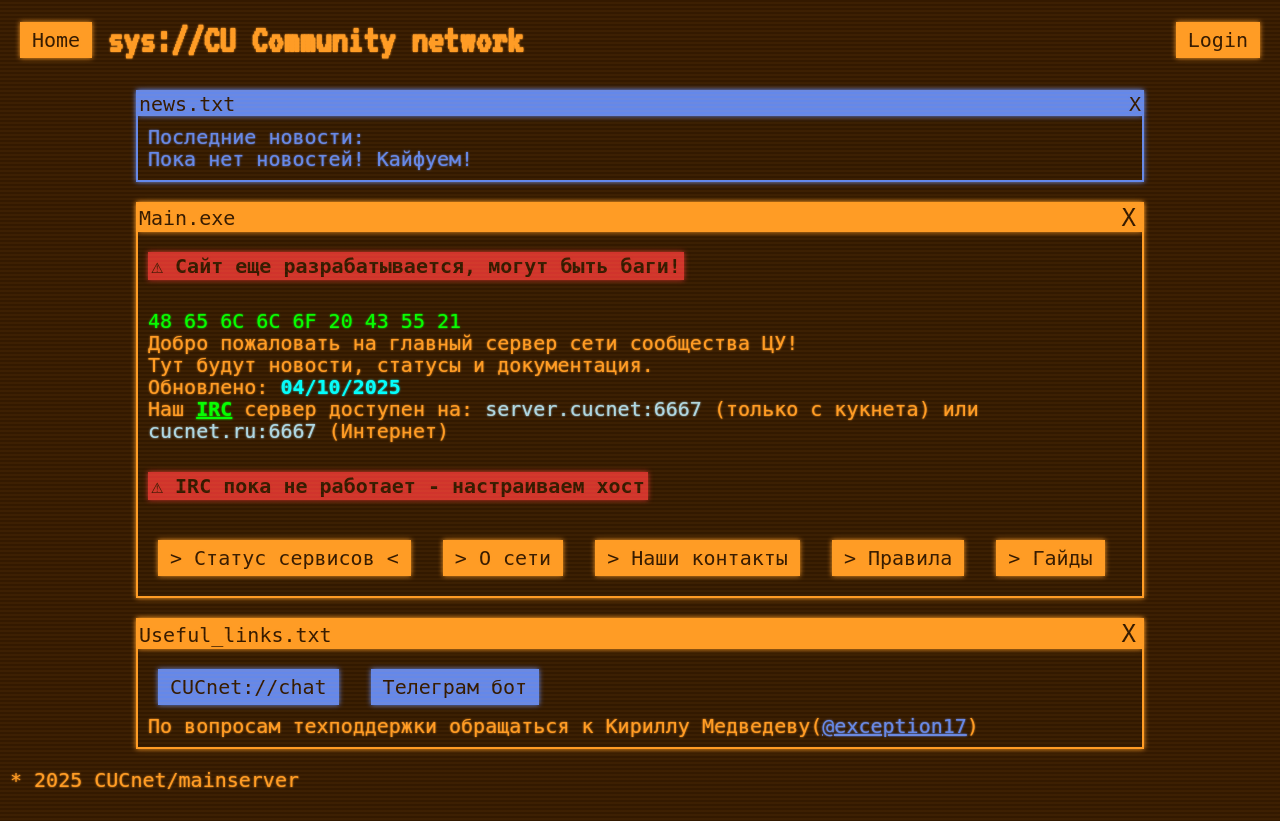
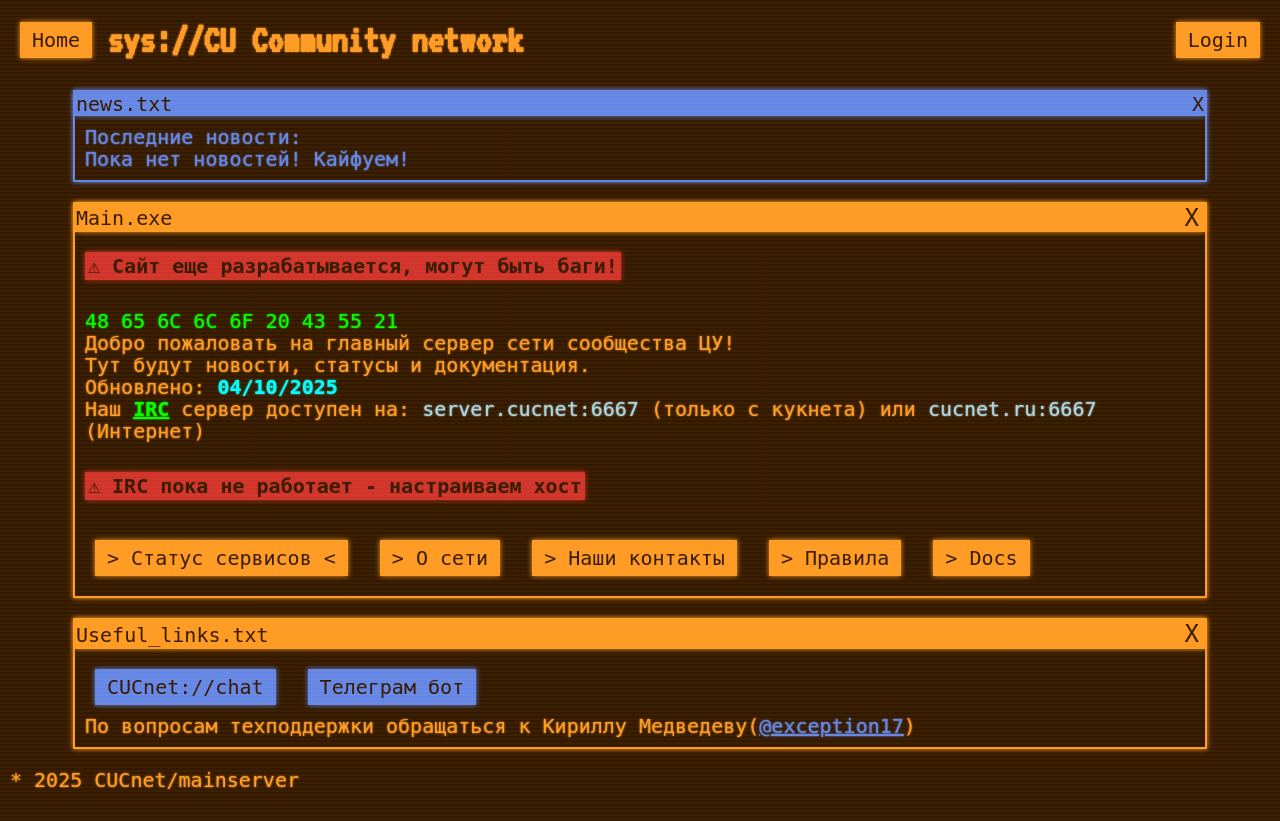
Before and after one commit to Exception0170/CUCnet-main, a FastAPI app: page / in a window 1280 px wide. Run offline with FastAPI, Linux system fonts and the light colour scheme; some web fonts are replaced.

Commit message:
guides -> docs

```diff
--- a/website/app.py
+++ b/website/app.py
@@ -57,7 +57,7 @@ async def internal_server_error_handler(request: Request, exc: Exception):
         {
             "error": "500 Internal Server Error",
             "request": request,
-            "message": f"Server error occurred: '{str(exc)}', please contact administrator.",
+            "message": f"Произошла ошибка: '{str(exc)}', пожалуйста, сообщите администратору.",
             "title": "Error",
             "page_title": "sys://error"
         },
@@ -73,21 +73,21 @@ async def http_exception_handler(request: Request, exc: StarletteHTTPException):
             "title": "Not found",
             "error": "404 not found",
             "page_title": "sys://error",
-            "message": f"Couldn't find page {request.url.path}"}, status_code=404)
+            "message": f"Страница {request.url.path} не найдена."}, status_code=404)
     elif exc.status_code == 401:
         return templates.TemplateResponse("error.html", {
             "request": request,
             "title": "Unauthorized",
             "error": "401 Unauthorized",
             "page_title": "sys://error",
-            "message": f"Please login first before accessing {request.url.path}"}, status_code=401)
+            "message": f"Пожалуйста, авторизуйтесь для доступа к {request.url.path}"}, status_code=401)
     elif exc.status_code == 403:
         return templates.TemplateResponse("error.html", {
             "request": request,
             "title": "Forbidden",
             "error": "403 Forbidden",
             "page_title": "sys://error",
-            "message": f"You are not allowed to access {request.url.path}"}, status_code=403)
+            "message": f"Доступ к {request.url.path} запрещен."}, status_code=403)
     elif exc.status_code == 500:
         return templates.TemplateResponse("error.html", {
             "request": request,
--- a/website/routers/webpages.py
+++ b/website/routers/webpages.py
@@ -61,30 +61,30 @@ async def contacts(request: Request):
     })
 
 
-@router.get("/guides", response_class=HTMLResponse)
+@router.get("/docs", response_class=HTMLResponse)
 async def guides(request: Request):
-    return templates.TemplateResponse("guides.html", {
+    return templates.TemplateResponse("docs.html", {
         "request": request,
-        "title": "Guides",
-        "page_title": "guide://"
+        "title": "Docs",
+        "page_title": "docs://"
     })
 
 
-@router.get("/guides/irc", response_class=HTMLResponse)
+@router.get("/docs/irc", response_class=HTMLResponse)
 async def irc(request: Request):
-    return templates.TemplateResponse("guides/irc.html", {
+    return templates.TemplateResponse("docs/irc.html", {
         "request": request,
         "title": "IRC Guide",
-        "page_title": "guide://IRC"
+        "page_title": "docs://IRC"
     })
 
 
-@router.get("/guides/connect", response_class=HTMLResponse)
+@router.get("/docs/connect", response_class=HTMLResponse)
 async def connect(request: Request):
-    return templates.TemplateResponse("guides/connect.html", {
+    return templates.TemplateResponse("docs/connect.html", {
         "request": request,
         "title": "Connect Guide",
-        "page_title": "guide://connect"
+        "page_title": "docs://connect"
     })
 
 
--- a/website/static/css/styles.css
+++ b/website/static/css/styles.css
@@ -10,6 +10,10 @@ a{
 @font-face {
   font-family: 'TDAtext';
   src: url('../fonts/TDAtext.ttf') format('truetype');
+}
+@font-face {
+  font-family: 'Fixedsys';
+  src: url('../fonts/Fixedsys.ttf') format('truetype');
 }
 
 body {
--- a/website/templates/account/topbar.html
+++ b/website/templates/account/topbar.html
@@ -1,6 +1,6 @@
 <div class="account-topbar">
     <a href="/" class="link-button home-button">Home</a>
-    <h1 class="page-title">{{ page_title or "sys://unnamed" }}</h1>
+    <h1 class="page-title" style="font-size: auto">{{ page_title or "sys://unnamed" }}</h1>
     <div class="account-controls">
         {% if user %}
             <span class="account-username">{{ user.username }}</span>
--- a/website/templates/guides/connect.html
+++ b/website/templates/docs/connect.html
@@ -9,5 +9,5 @@
     В wireguard-е импортируем наш файл конфигурации - и подключаемся к сети.
   </div>
 </div>
-<a href="/guides" class="link-button">< Назад</a>
+<a href="/docs" class="link-button">< Назад</a>
 {% endblock %}
--- a/website/templates/guides/irc.html
+++ b/website/templates/docs/irc.html
@@ -19,5 +19,5 @@
     У нас стоит небольшой бот - он можен отправить вам в лс последние 50 сообщений - полезно, если ты уходил, ведь IRC не сохраняет историю, когда вы не подключены.
   </div>
 </div>
-<a href="/guides" class="link-button">< Назад</a>
+<a href="/docs" class="link-button">< Назад</a>
 {% endblock %}
--- a/website/templates/error.html
+++ b/website/templates/error.html
@@ -3,5 +3,5 @@
 <h2 style="color:red">>  {{ error }}</h2>
 {{ message }}<br>
 <br>
-<a href="/" class="link-button">>Домой</a>
+<button style="font-family: TDAtext" class="link-button" onclick="history.back()">< Назад </button>
 {% endblock %}
--- a/website/templates/index.html
+++ b/website/templates/index.html
@@ -2,7 +2,7 @@
 
 {% block content %}
 {% include 'news.html' with context %}
-<div class="window" style="width: 80%">
+<div class="window" style="width: 90%">
 	<div class="window-top-bar">Main.exe<span class="fake-close">X</span></div>
 	<div class="window-content">
 		<div class="warning">⚠ Сайт еще разрабатывается, могут быть баги!</div>
@@ -18,10 +18,10 @@
 		<a href="/about" class="link-button">> О сети</a>
 		<a href="/contacts" class="link-button">> Наши контакты</a>
 		<a href="/rules" class="link-button">> Правила</a>
-		<a href="/guides" class="link-button">> Гайды</a>
+		<a href="/docs" class="link-button">> Docs</a>
 	</div>
 </div>
-<div class="window" style="width: 80%">
+<div class="window" style="width: 90%">
 	<div class="window-top-bar">Useful_links.txt<span class="fake-close">X</span></div>
 	<div class="window-content">
 		<a href="https://t.me/+Oh37S1yuCEszZjQy" class="blue-button">CUCnet://chat</a>
--- a/website/templates/news.html
+++ b/website/templates/news.html
@@ -1,4 +1,4 @@
-<div class="window" style="width: 80%; border-color: #6488EA; color: #6488EA">
+<div class="window" style="width: 90%; border-color: #6488EA; color: #6488EA">
   <div class="b-window-top-bar" style="background-color: #6488EA; ">news.txt<span class="fake-close">X</span></div>
   <div class="window-content" style="color: #6488EA;">
     Последние новости:<br>
```
Also changed, not shown: website/templates/docs.html (added, +11 -0 lines), website/templates/guides.html (deleted, +0 -8 lines).
